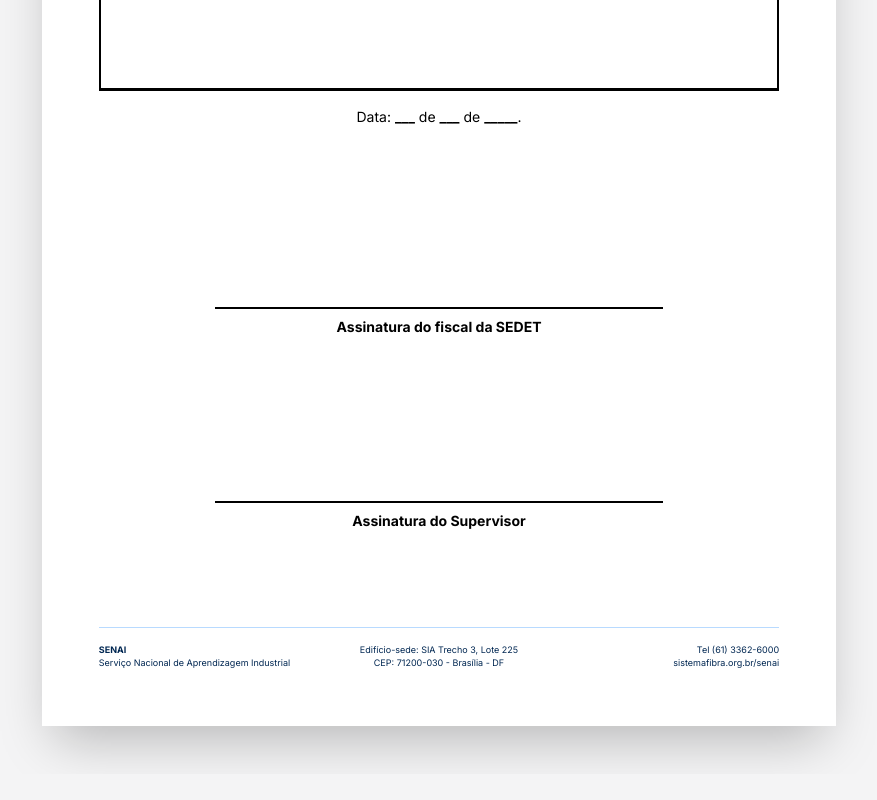
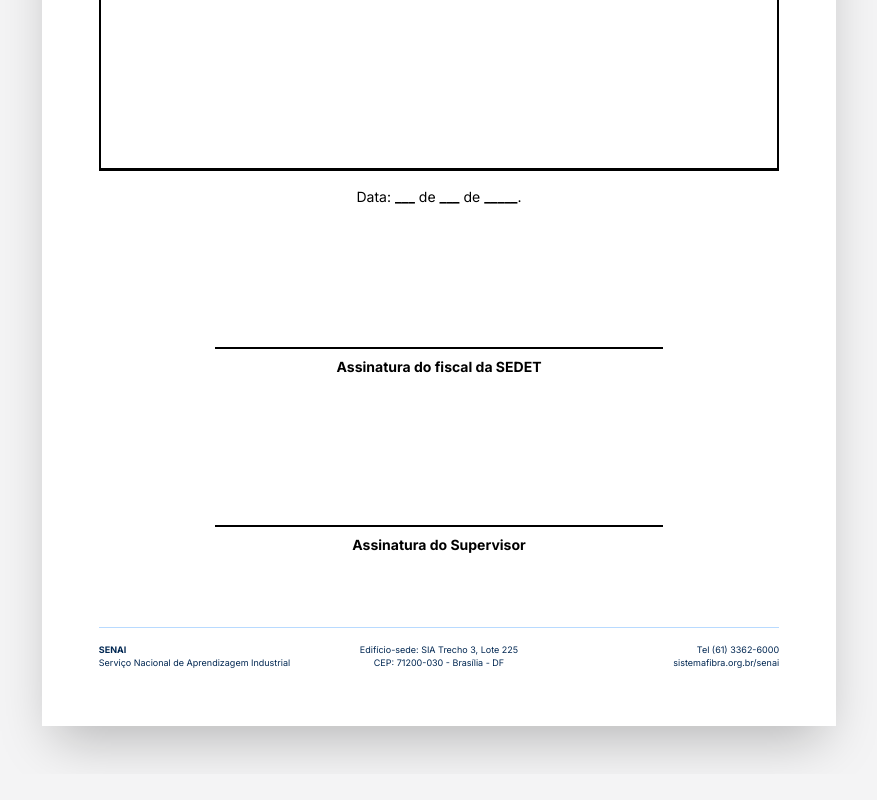
Before and after one commit to randersoncordeiro/check-list-renova, a React (Vite) app: page / in a window 1280 px wide. Shown: the part 1811-2611 px from the top of the page, without its empty margins (354-1231 px from the left). Built offline with nearby package versions, Linux system fonts and the light colour scheme.

Commit message:
fix(print): expand printable observation area by reducing signature margins and padding

```diff
--- a/src/App.tsx
+++ b/src/App.tsx
@@ -371,7 +371,7 @@ export default function App() {
                 }}
               >
                 {/* PAGE 1 */}
-                <div className="w-[210mm] h-[297mm] print:h-[260mm] print:max-h-[260mm] bg-white p-[15mm] relative print:overflow-hidden shadow-2xl print:shadow-none flex flex-col shrink-0 print:break-after-page">
+                <div className="w-[210mm] h-[297mm] print:h-[275mm] print:max-h-[275mm] bg-white p-[15mm] print:p-[10mm] relative print:overflow-hidden shadow-2xl print:shadow-none flex flex-col shrink-0 print:break-after-page">
                   <HeaderLogos />
 
                   <h2 className="text-center font-bold text-lg mb-3 uppercase tracking-widest border-b-2 border-zinc-900 pb-1">
@@ -518,7 +518,7 @@ export default function App() {
                 </div>
 
                 {/* PAGE 2 */}
-                <div className="w-[210mm] h-[297mm] print:h-[260mm] print:max-h-[260mm] bg-white p-[15mm] border-t-2 border-dashed border-zinc-300 print:border-none relative print:overflow-hidden shadow-2xl print:shadow-none flex flex-col shrink-0 mt-8 print:mt-0">
+                <div className="w-[210mm] h-[297mm] print:h-[275mm] print:max-h-[275mm] bg-white p-[15mm] print:p-[10mm] border-t-2 border-dashed border-zinc-300 print:border-none relative print:overflow-hidden shadow-2xl print:shadow-none flex flex-col shrink-0 mt-8 print:mt-0">
                   <div className="absolute -top-3 left-1/2 -translate-x-1/2 bg-white px-4 text-[9px] text-zinc-400 font-mono no-print">PÁGINA 2</div>
                   <div className="shrink-0 mb-4 mt-8 print:mt-0">
                     <HeaderLogos />
@@ -544,7 +544,7 @@ export default function App() {
                   </div>
 
                   {/* Signature Lines Optimized */}
-                  <div className="space-y-16 mt-20 pb-12">
+                  <div className="space-y-12 mt-10 print:mt-6 pb-6 print:pb-2">
                     <div className="relative flex flex-col items-center">
                       <div className="h-24 w-64 flex items-end justify-center mb-1 relative overflow-visible">
                         {signatures.find(s => s.label === 'Fiscal SEDET') && (
```
